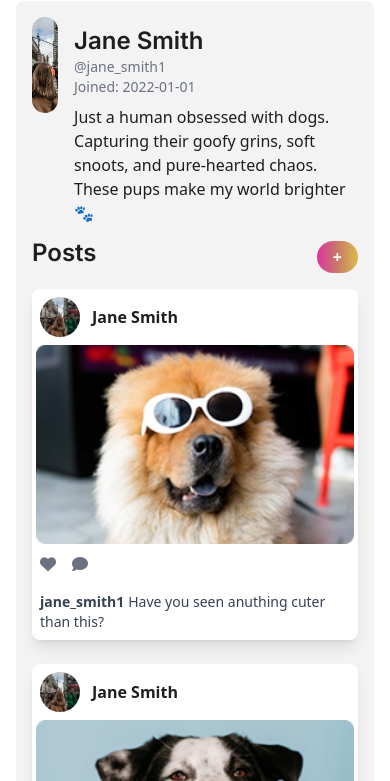
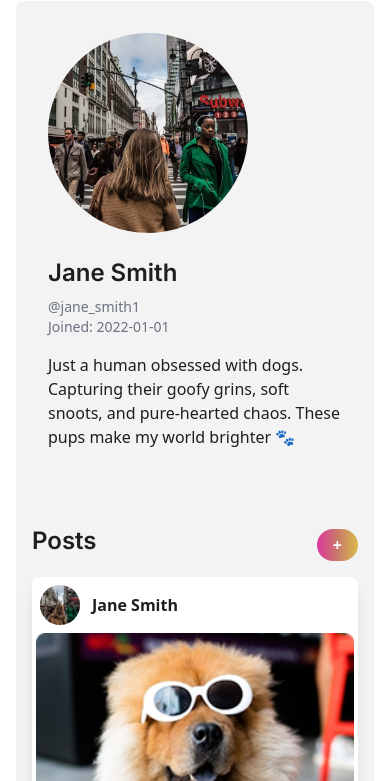
Before and after one commit to anneloviseramstad/css-frameworks, a website built with Vite: page profile/index.html in a window 390 px wide. Shown: the part 63-844 px from the top of the page. Built offline with nearby package versions, Linux system fonts and the light colour scheme.

Commit message:
Update readme and changed profile page to better responsiveness

```diff
--- a/package.json
+++ b/package.json
@@ -8,8 +8,8 @@
     "preview": "vite preview"
   },
   "devDependencies": {
-    "autoprefixer": "^10.4.21",
-    "postcss": "^8.5.3",
+    "autoprefixer": "^10.4.23",
+    "postcss": "^8.5.6",
     "tailwindcss": "^3.4.1",
     "vite": "^6.2.0"
   }
--- a/profile/index.html
+++ b/profile/index.html
@@ -54,7 +54,6 @@
         </a>
       </div>
     </header>
-
     <main>
       <div class="flex flex-row gap-2">
         <div
@@ -71,7 +70,6 @@
               <p class="text-gray-400 font-regular">@jane_smith1</p>
             </a>
           </div>
-
           <div class="mb-6">
             <h3 class="text-gray-400 py-2">Followers</h3>
             <div>
@@ -163,7 +161,6 @@
                 <p class="font-semibold text-sm">Vivian Doe</p>
               </div>
             </div>
-
             <p class="font-semibold text-sm text-gray-800 py-4">+ View All</p>
           </div>
           <a href="/index.html">
@@ -171,31 +168,36 @@
             <button class="py-20 text-sm">Logout</button>
           </a>
         </div>
-
         <div>
           <div class="bg-[#f3f3f3] p-4 rounded-lg md:flex-grow">
             <div>
-              <div class="flex items-start gap-4 justify-left">
+              <div class="bg-[#f3f3f3] p-4 rounded-lg md:flex-grow">
                 <div>
+                  <div
+                    class="flex flex-col md:flex-row items-start gap-4 justify-left pb-12"
+                  >
+                    <div class="h-full">
                       <img
                         src="/images/follow7.avif"
                         alt=""
-                    class="size-24 sm:size-28 md:size-32 lg:size-36 xl:size-40 aspect-square object-cover rounded-full"
+                        class="rounded-full h-full aspect-square object-cover max-w-[200px]"
                       />
                     </div>
-                <div class="">
-                  <h1 class="font-semibold text-2xl font-inter mt-2">
+                    <div>
+                      <h1 class="font-semibold text-2xl font-inter mt-2 mb-2">
                         Jane Smith
                       </h1>
                       <div class="text-gray-500 text-sm">
                         <p>@jane_smith1</p>
                         <p>Joined: 2022-01-01</p>
                       </div>
-                  <p class="mt-2">
+                      <p class="mt-4">
                         Just a human obsessed with dogs. Capturing their goofy
-                    grins, soft snoots, and pure-hearted chaos. These pups make
-                    my world brighter 🐾
+                        grins, soft snoots, and pure-hearted chaos. These pups
+                        make my world brighter 🐾
                       </p>
+                    </div>
+                  </div>
                 </div>
               </div>
               <div class="flex justify-between items-center">
@@ -249,7 +251,6 @@
                       <i class="fa-solid fa-comment"></i>
                     </button>
                   </div>
-
                   <div class="p-2">
                     <p class="text-sm text-gray-700">
                       <span class="font-semibold pr-1">jane_smith1</span>Have
@@ -308,7 +309,6 @@
                     src="/images/grid-image-3.jpg"
                     alt="Post Image"
                   />
-
                   <div class="flex p-2 space-x-4">
                     <button class="text-gray-500 hover:text-red-500">
                       <i class="fas fa-heart"></i>
@@ -352,7 +352,6 @@
                       <i class="fa-solid fa-comment"></i>
                     </button>
                   </div>
-
                   <div class="p-2">
                     <p class="text-sm text-gray-700">
                       <span class="font-semibold pr-1">jane_smith1</span>
@@ -360,7 +359,6 @@
                     </p>
                   </div>
                 </div>
-
                 <div
                   class="w-full bg-white rounded-lg shadow-lg overflow-hidden"
                 >
@@ -388,7 +386,6 @@
                       <i class="fa-solid fa-comment"></i>
                     </button>
                   </div>
-
                   <div class="p-2">
                     <p class="text-sm text-gray-700">
                       <span class="font-semibold pr-1">jane_smith1</span>
@@ -449,7 +446,6 @@
                     src="/images/grid-image-7.jpg"
                     alt="Post Image"
                   />
-
                   <div class="flex p-2 space-x-4">
                     <button class="text-gray-500 hover:text-red-500">
                       <i class="fas fa-heart"></i>
@@ -458,7 +454,6 @@
                       <i class="fa-solid fa-comment"></i>
                     </button>
                   </div>
-
                   <div class="p-2">
                     <p class="text-sm text-gray-700">
                       <span class="font-semibold pr-1">jane_smith1</span>Best
@@ -484,7 +479,6 @@
                     src="/images/grid-image-8.jpg"
                     alt="Post Image"
                   />
-
                   <div class="flex p-2 space-x-4">
                     <button class="text-gray-500 hover:text-red-500">
                       <i class="fas fa-heart"></i>
@@ -493,7 +487,6 @@
                       <i class="fa-solid fa-comment"></i>
                     </button>
                   </div>
-
                   <div class="p-2">
                     <p class="text-sm text-gray-700">
                       <span class="font-semibold pr-1">jane_smith1</span>Fries
@@ -528,7 +521,6 @@
                       <i class="fa-solid fa-comment"></i>
                     </button>
                   </div>
-
                   <div class="p-2">
                     <p class="text-sm text-gray-700">
                       <span class="font-semibold pr-1">jane_smith1</span>Too
@@ -554,7 +546,6 @@
                     src="/images/grid-image-10.jpg"
                     alt="Post Image"
                   />
-
                   <div class="flex p-2 space-x-4">
                     <button class="text-gray-500 hover:text-red-500">
                       <i class="fas fa-heart"></i>
@@ -563,7 +554,6 @@
                       <i class="fa-solid fa-comment"></i>
                     </button>
                   </div>
-
                   <div class="p-2">
                     <p class="text-sm text-gray-700">
                       <span class="font-semibold pr-1">jane_smith1</span>👀
@@ -588,7 +578,6 @@
                     src="/images/grid-image-11.jpg"
                     alt="Post Image"
                   />
-
                   <div class="flex p-2 space-x-4">
                     <button class="text-gray-500 hover:text-red-500">
                       <i class="fas fa-heart"></i>
@@ -597,7 +586,6 @@
                       <i class="fa-solid fa-comment"></i>
                     </button>
                   </div>
-
                   <div class="p-2">
                     <p class="text-sm text-gray-700">
                       <span class="font-semibold pr-1">jane_smith1</span>Hey
@@ -623,7 +611,6 @@
                     src="/images/grid-image-1.jpg"
                     alt="Post Image"
                   />
-
                   <div class="flex p-2 space-x-4">
                     <button class="text-gray-500 hover:text-red-500">
                       <i class="fas fa-heart"></i>
@@ -632,7 +619,6 @@
                       <i class="fa-solid fa-comment"></i>
                     </button>
                   </div>
-
                   <div class="p-2">
                     <p class="text-sm text-gray-700">
                       <span class="font-semibold pr-1">jane_smith1</span>Too
```
Also changed, not shown: README.md, 1 other file. Lines whose indentation alone changed are shown as unchanged.
